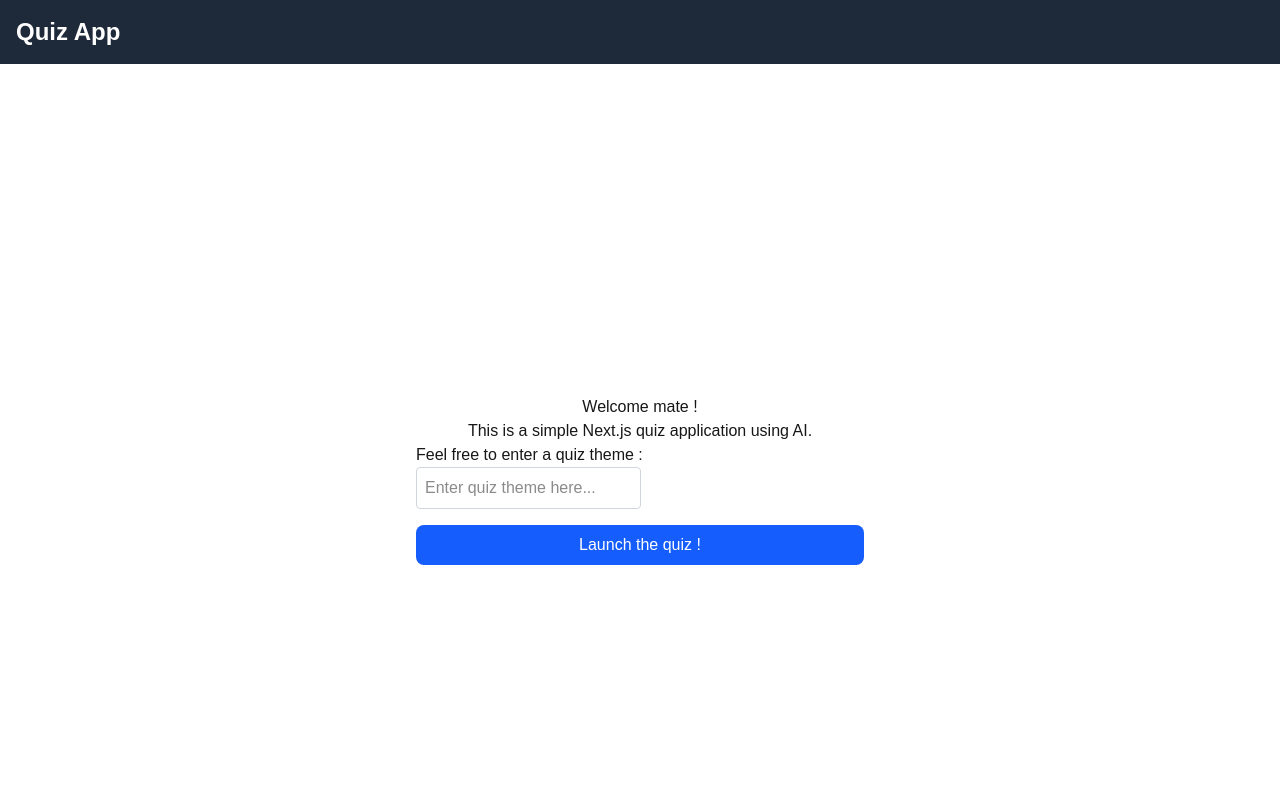
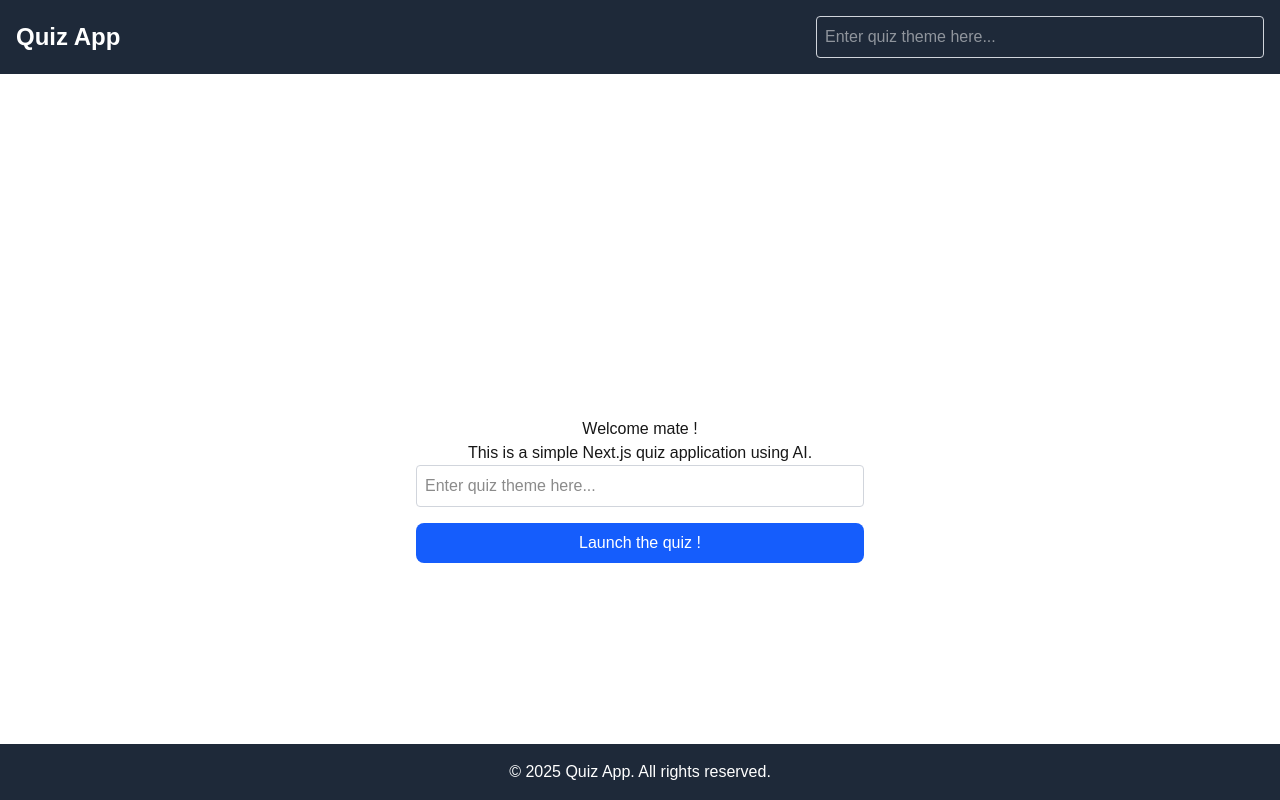
Before and after one commit to veverre/quizz-app, a Next.js app: page / in a window 1280 px wide. Shown: the top 800 px of the page. Built offline with nearby package versions, Linux system fonts and the light colour scheme.

Commit message:
refacto theme text input + install it into the header

```diff
--- a/src/app/layout.tsx
+++ b/src/app/layout.tsx
@@ -2,6 +2,7 @@ import type { Metadata } from 'next';
 import { Geist, Geist_Mono } from 'next/font/google';
 import './globals.css';
 import Link from 'next/link';
+import { ThemeInput } from '@/components/organisms';
 
 const geistSans = Geist({
   variable: '--font-geist-sans',
@@ -27,16 +28,17 @@ export default function RootLayout({
     <html lang="en">
       <body className={`${geistSans.variable} ${geistMono.variable} antialiased`}>
         <nav className="bg-gray-800 text-white p-4">
-          <div className="container mx-auto">
+          <div className="container mx-auto flex items-center justify-between">
             <h1 className="text-2xl font-bold">
               <Link href="/" className="text-white hover:text-gray-300">
                 Quiz App
               </Link>
             </h1>
+            <ThemeInput compact />
           </div>
         </nav>
         <div className="container mx-auto p-4">{children}</div>
-        <footer className="bg-gray-800 text-white p-4 mt-8">
+        <footer className="bg-gray-800 text-white p-4 mt-8 absolute bottom-0 w-full">
           <div className="container mx-auto text-center">
             <p>&copy; {new Date().getFullYear()} Quiz App. All rights reserved.</p>
           </div>
--- a/src/app/page.tsx
+++ b/src/app/page.tsx
@@ -1,37 +1,10 @@
-'use client';
-import { useState } from 'react';
-
+import { ThemeInput } from '@/components/organisms';
 export default function Home() {
-  const [theme, setTheme] = useState<string>('');
-
-  const handleSubmit = (e: React.FormEvent) => {
-    e.preventDefault();
-    if (!theme) return;
-    window.location.href = `/quiz/${encodeURIComponent(theme)}`;
-  };
   return (
     <main className="flex flex-col items-center justify-center min-h-screen p-4">
       <h1>Welcome mate !</h1>
       <p>This is a simple Next.js quiz application using AI.</p>
-      <form onSubmit={handleSubmit} className="flex flex-col space-y-4 w-full max-w-md">
-        <label>
-          Feel free to enter a quiz theme :
-          <input
-            name="quiz-theme"
-            value={theme}
-            onChange={e => setTheme(e.target.value)}
-            type="text"
-            className="border border-gray-300 rounded p-2"
-            placeholder="Enter quiz theme here..."
-          />
-        </label>
-        <button
-          type="submit"
-          className="w-full bg-blue-600 text-white py-2 rounded-lg hover:bg-blue-700 transition"
-        >
-          Launch the quiz !
-        </button>
-      </form>
+      <ThemeInput />
     </main>
   );
 }
--- /dev/null
+++ b/src/components/organisms/ThemeInput.tsx
@@ -0,0 +1,32 @@
+'use client';
+
+import { useState } from 'react';
+export default function ThemeInput({ compact = false }: { compact?: boolean }) {
+  const [theme, setTheme] = useState<string>('');
+
+  const handleSubmit = (e: React.FormEvent) => {
+    e.preventDefault();
+    if (!theme) return;
+    window.location.href = `/quiz/${encodeURIComponent(theme)}`;
+  };
+  return (
+    <form onSubmit={handleSubmit} className="flex flex-col space-y-4 w-full max-w-md">
+      <input
+        name="quiz-theme"
+        value={theme}
+        onChange={e => setTheme(e.target.value)}
+        type="text"
+        className="border border-gray-300 rounded p-2"
+        placeholder="Enter quiz theme here..."
+      />
+      {!compact && (
+        <button
+          type="submit"
+          className="w-full bg-blue-600 text-white py-2 rounded-lg hover:bg-blue-700 transition"
+        >
+          Launch the quiz !
+        </button>
+      )}
+    </form>
+  );
+}
--- a/src/components/organisms/index.ts
+++ b/src/components/organisms/index.ts
@@ -1 +1,2 @@
 export { default as QuizQuestion } from './QuizQuestion';
+export { default as ThemeInput } from './ThemeInput';
```
